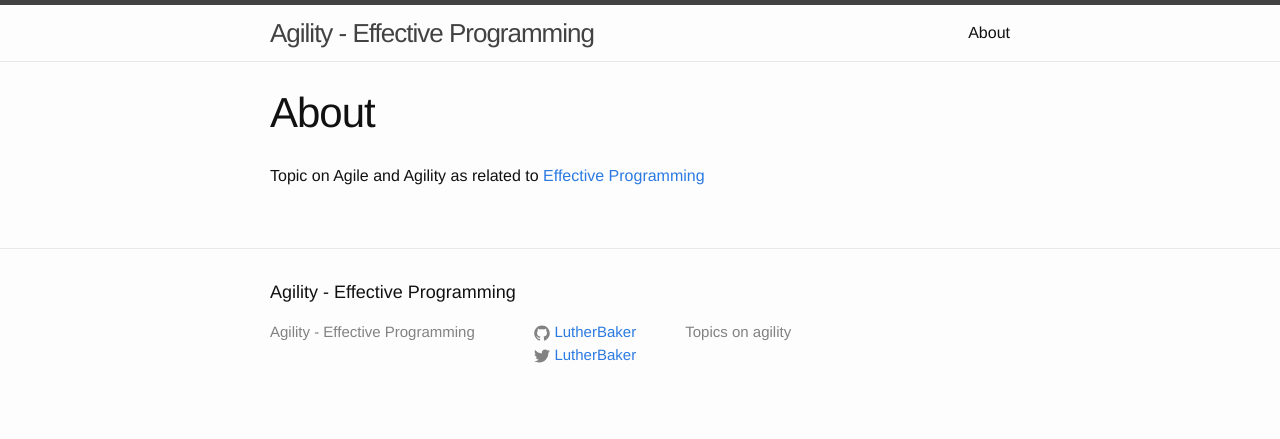
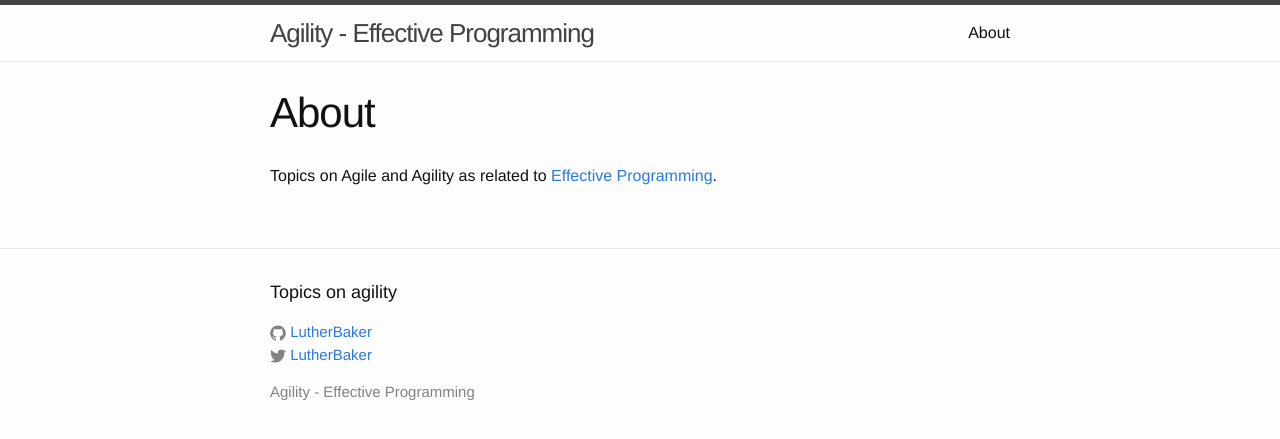
Before and after one commit to EffectiveProgramming/agility, a Jekyll site: the page built from about.md, in a window 1280 px wide. Shown: the top 439 px of the page. Built offline with Jekyll 4.4.1, drawn with Linux system fonts in a browser that asks for light colours.

Commit message:
Cleanup.

```diff
--- a/_includes/footer.html
+++ b/_includes/footer.html
@@ -2,17 +2,10 @@
 
   <div class="wrapper">
 
-    <h2 class="footer-heading">{{ site.title }}</h2>
+    <h2 class="footer-heading">{{ site.description }}</h2>
 
     <div class="footer-col-wrapper">
-      <div class="footer-col footer-col-1">
-        <ul class="contact-list">
-          <li>{{ site.title }}</li>
-          <li><a href="mailto:{{ site.email }}">{{ site.email }}</a></li>
-        </ul>
-      </div>
-
-      <div class="footer-col footer-col-2">
+      <div class="footer-col">
         <ul class="social-media-list">
           {% if site.github_username %}
           <li>
@@ -26,10 +19,7 @@
           </li>
           {% endif %}
         </ul>
-      </div>
-
-      <div class="footer-col footer-col-3">
-        <p>{{ site.description }}</p>
+		<p>{{ site.title }}</p>
       </div>
     </div>
 
--- a/about.md
+++ b/about.md
@@ -3,4 +3,4 @@ layout: page
 title: About
 permalink: /about/
 ---
-Topic on Agile and Agility as related to [Effective Programming](http://www.effectiveprogramming.com)
+Topics on Agile and Agility as related to [Effective Programming](http://www.effectiveprogramming.com).
```
Also changed, not shown: _posts/2016-09-25-stacked-kanban.md (added, +10 -0 lines), README.md.
